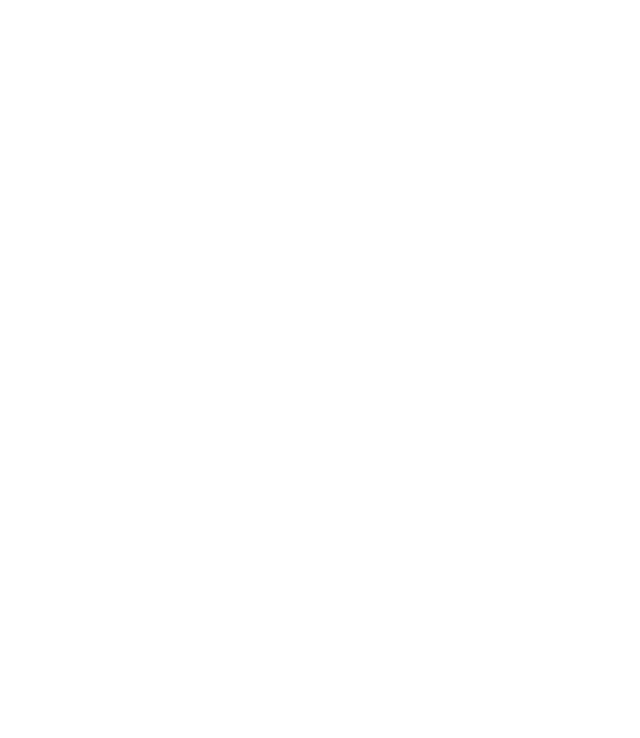
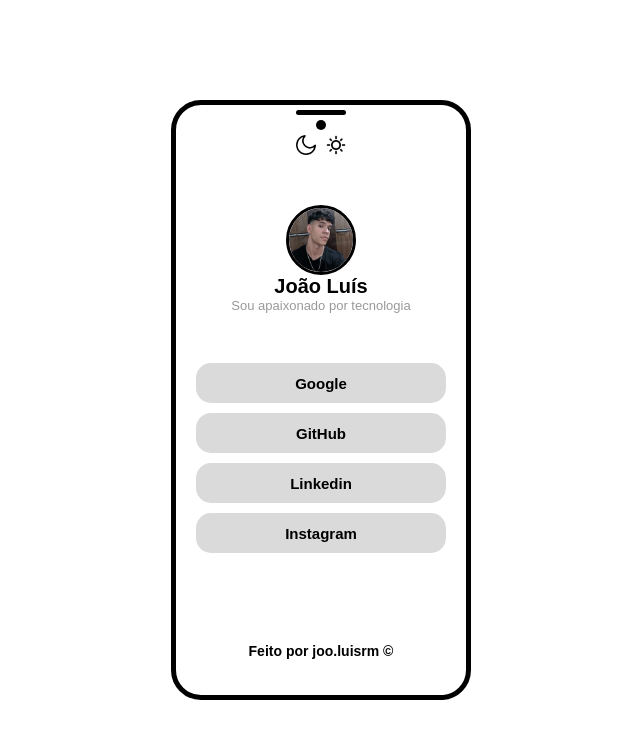
Before and after one commit to jooluisrm/linktree.github.io, a plain HTML site: page index.html in a window 1280 px wide. Shown: the whole page, without its empty margins (319-959 px from the left). Drawn offline with Linux system fonts and the light colour scheme.

Commit message:
HTML & CSS feito

```diff
--- a/assets/css/style.css
+++ b/assets/css/style.css
@@ -0,0 +1,129 @@
+* {
+    margin: 0;
+    padding: 0;
+    box-sizing: border-box;
+    font-family: Arial, Helvetica, sans-serif;
+    font-size: 14px;
+    transition: all 0.5s;
+}
+body {
+    background-color: rgb(255, 255, 255);
+}
+
+.container {
+    height: 100vh;
+    width: 100%;
+    display: flex;
+    justify-content: center;
+    align-items: center;
+}
+
+.moldura {
+    border: 5px solid black;
+    border-radius: 30px;
+    height: 600px;
+    width: 300px;
+    padding: 0 20px;
+}
+.moldura > .moldura-container {
+
+    width: 100%;
+    height: 100%;
+    display: flex;
+    flex-direction: column;
+    align-items: center;
+
+}
+.moldura-container > header {
+    padding-top: 5px;
+    display: flex;
+    align-items: center;
+    flex-direction: column;
+    gap: 5px;
+    padding-bottom: 50px;
+}
+.moldura-container > header > .barra-top {
+    height: 5px;
+    width: 50px;
+    background-color: black;
+    border-radius: 10px;
+}
+header > .camera-top {
+    background-color: black;
+    height: 10px;
+    width: 10px;
+    border-radius: 100%;
+}
+header > .button {
+    width: 50px;
+
+    background-color: rgb(255, 255, 255);
+    border-radius: 20px;
+    display: flex;
+    justify-content: space-between;
+    gap: 1px;
+}
+.button img {
+    width: 20px;
+    height: 20px;
+    cursor: pointer;
+}
+
+.profile > .profile-container {
+    display: flex;
+    flex-direction: column;
+    align-items: center;
+}
+.profile-container > img {
+    width: 70px;
+    height: 70px;
+    border-radius: 100%;
+    border: 3px solid black;
+}
+.profile-container > .name {
+    font-size: 20px;
+    font-weight: 800;
+}
+.profile-container > .frase {
+    color: #999999;
+    font-weight: normal;
+    font-size: 13px;
+}
+
+.links {
+    padding-top: 50px;
+    width: 100%;
+}
+.links-container {
+    display: flex;
+    flex-direction: column;
+    gap: 10px;
+}
+.links-container > .link {
+    color: black;
+    text-decoration: none;
+    background-color: #dadada;
+    height: 40px;
+    font-size: 15px;
+    font-weight: bold;
+    display: flex;
+    align-items: center;
+    justify-content: center;
+    border-radius: 15px;
+
+}
+.link:hover {
+    background-color: #915c5c;
+    color: #ffffff;
+}
+
+
+footer {
+    padding-top: 90px;
+}
+footer p {
+font-weight: bold;
+}
+footer p span {
+    font-weight: 800;
+}
--- a/index.html
+++ b/index.html
@@ -8,6 +8,41 @@
 </head>
 <body>
 
+    <div class="container">
+        <div class="moldura">
+            <div class="moldura-container">
+                <header>
+                    <div class="barra-top"></div>
+                    <div class="camera-top"></div>
+                    <div class="button">
+                        <img src="assets/img/forma-de-meia-lua.png" alt="">
+                        <img src="assets/img/brilho-do-sol.png" alt="">
+                    </div>
+                </header>
+
+                <section class="profile">
+                    <div class="profile-container">
+                        <img src="assets/img/1715312046427.jpeg" alt="">
+                        <h1 class="name">João Luís</h1>
+                        <h3 class="frase">Sou apaixonado por tecnologia</h3>
+                    </div>
+                </section>
+
+                <section class="links">
+                    <div class="links-container">
+                        <a href="" class="link">Google</a>
+                        <a href="" class="link">GitHub</a>
+                        <a href="" class="link">Linkedin</a>
+                        <a href="" class="link">Instagram</a>
+                    </div>
+                </section>
+
+                <footer>
+                    <p>Feito por <span>joo.luisrm</span> ©</p>
+                </footer>
+            </div>
+        </div>
+    </div>
 
 
     <script src="assets/js/script.js"></script>
```
Also changed, not shown: assets/img/1715312046427.jpeg (added), assets/img/brilho-do-sol.png (added), assets/img/forma-de-meia-lua.png (added), assets/img/sol.png (added).
